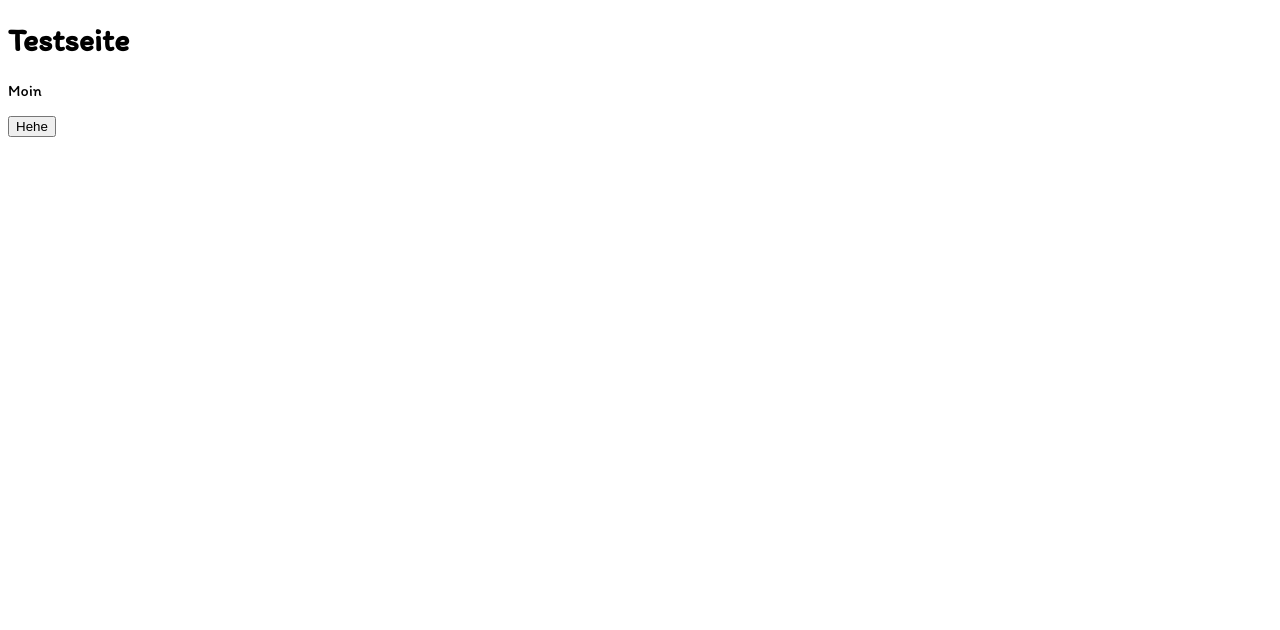
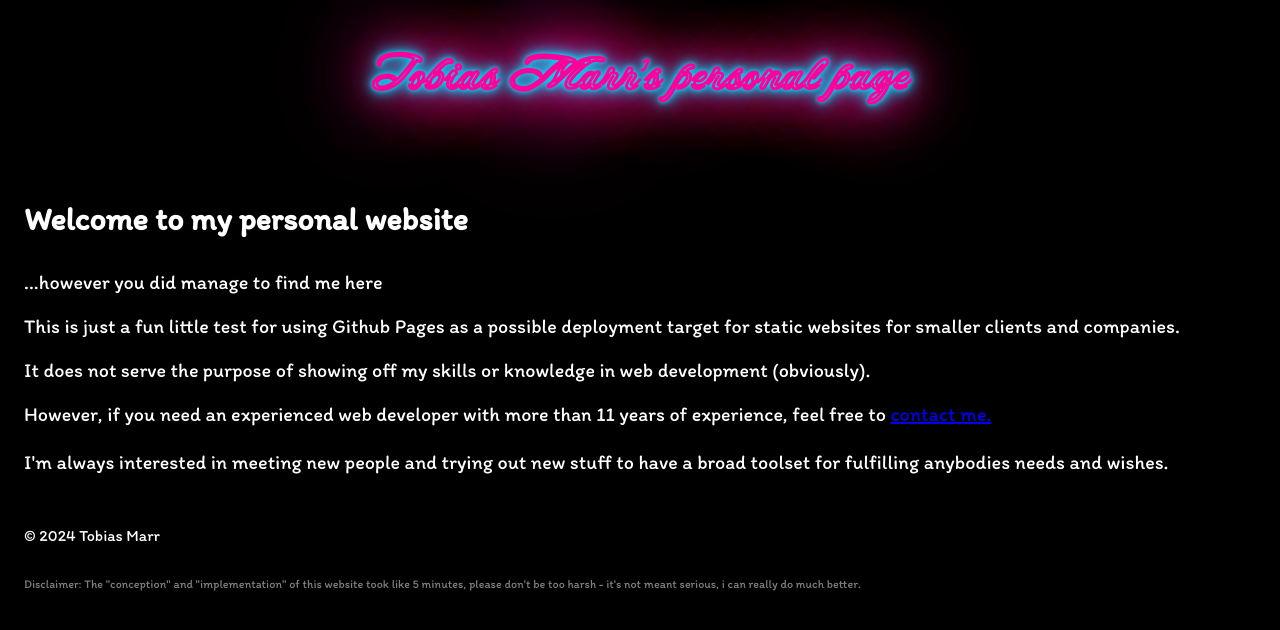
Before and after one commit to tobimarr/tobimarr.github.io, a plain HTML site: page index.html in a window 1280 px wide. Drawn offline with Linux system fonts and the light colour scheme.

Commit message:
feat(): dummy content

```diff
--- a/application.css
+++ b/application.css
@@ -1,7 +1,14 @@
+html {
+  font-size: 16px;
+}
+
 body {
   font-family: "Itim", cursive;
   font-weight: 400;
   font-style: normal;
+
+  background: black;
+  color: white;
 }
 
 .itim-regular {
@@ -9,3 +16,77 @@ body {
   font-weight: 400;
   font-style: normal;
 }
+
+.neon {
+  font-family: "neon";
+  color: #f09;
+
+  animation: pulsate 0.3s ease-in-out infinite alternate;
+}
+
+.header__container {
+  margin-bottom: 3rem;
+}
+
+.header__text {
+  text-align: center;
+  font-size: 3rem;
+
+}
+
+a {
+  text-decoration: underline;
+}
+
+a:visited {
+  color: #04d9ff
+}
+
+.section {
+  max-width: 1280px;
+  margin: 0 auto;
+  padding: 1rem;
+
+  @media screen and (max-width: 680px) {
+    padding: 0.5rem;
+  }
+}
+
+.intro {
+  font-size: 2rem;
+}
+
+.text {
+  font-size: 1.25rem;
+}
+
+.minidisclaimer {
+  font-size: 0.75rem;
+  color: gray;
+}
+
+.footer {
+
+}
+
+@font-face {
+  font-family: "neon";
+  font-weight: regular;
+  font-style: normal;
+  src: local("Josefine"),
+    url("./fonts/Neonderthaw-Regular.ttf") format("truetype");
+}
+
+
+@keyframes pulsate {
+  100% {
+    /* Larger blur radius */
+    text-shadow: 0 0 4px #04d9ff, 0 0 11px #04d9ff, 0 0 19px #04d9ff, 0 0 40px #f09,
+      0 0 80px #f09, 0 0 90px #f09, 0 0 100px #f09, 0 0 150px #f09;
+  }
+  0% {
+    /* A slightly smaller blur radius */
+    text-shadow: 0 0 4px #04d9ff, 0 0 10px #04d9ff, 0 0 18px #04d9ff, 0 0 38px #f09,
+      0 0 73px #f09, 0 0 80px #f09, 0 0 94px #f09, 0 0 140px #f09;
+  }
+}
--- a/application.js
+++ b/application.js
@@ -1,11 +1,11 @@
-const initAlert = () => {
-  document.getElementById('alert').addEventListener('click', (e) => {
-    alert('Meddl Loide')
-  })
+const setCurrentYear = () => {
+  const date = new Date().getFullYear()
+
+  document.getElementById('currentYear').innerHTML = date;
 }
 
 
 
 document.addEventListener('DOMContentLoaded', () => {
-  initAlert()
+  setCurrentYear()
 }, false)
--- a/index.html
+++ b/index.html
@@ -9,8 +9,39 @@
   </head>
 
   <body>
-    <h1>Testseite</h1>
-    <p>Moin</p>
-    <button aria-label="test alert popup" id="alert">Hehe</button>
+    <header class="header__container">
+      <h2 class="header__text neon" aria-label="The text is blue and has a pulsating pink halo">
+        Tobias Marr's personal page
+      </h2>
+    </header>
+
+    <section class="section">
+      <h3 class="intro">Welcome to my personal website</h3>
+      <p class="text">...however you did manage to find me here</p>
+      <p class="text">
+        This is just a fun little test for using Github Pages as a possible deployment target
+        for static websites for smaller clients and companies.
+      </p>
+      <p class="text">
+        It does not serve the purpose of showing off my skills or knowledge in web development (obviously).
+      </p>
+      <p class="text">
+        However, if you need an experienced web developer with more than 11 years of experience, feel free to <a href="https://www.linkedin.com/in/tobias-marr-0a682718b/" aria-label="Link to my LinkedIn profile">contact me.</a>
+        <br/><br/>I'm always interested in meeting new people and trying out new stuff to have a broad toolset for
+        fulfilling anybodies needs and wishes.
+      </p>
+    </section>
+
+    <footer>
+      <section class="section">
+        ©
+        <span id="currentYear"></span>
+        Tobias Marr
+      </section>
+
+      <section class="section minidisclaimer">
+        Disclaimer: The "conception" and "implementation" of this website took like 5 minutes, please don't be too harsh - it's not meant serious, i can really do much better.
+      </section>
+    </footer>
   </body>
 </html>
```
Also changed, not shown: fonts/Neonderthaw-Regular.ttf (added).
